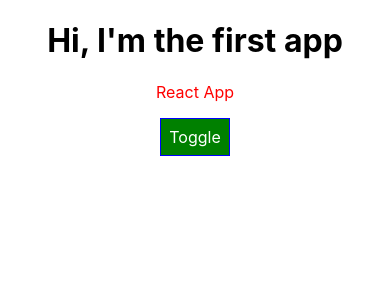
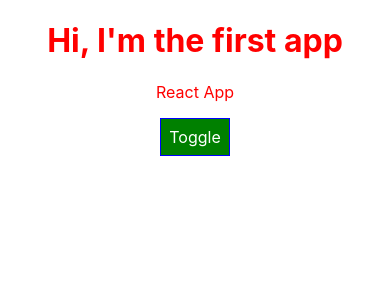
Before and after one commit to mullaned/react-init, a React (Create React App) app: page / in a window 390 px wide. Shown: the top 300 px of the page. Built offline with nearby package versions, Linux system fonts and the light colour scheme.

Commit message:
radium media queries

```diff
--- a/src/App.js
+++ b/src/App.js
@@ -1,7 +1,7 @@
 import React, {Component} from 'react';
 import './App.css';
 import Person from './Person/Person'
-import Radium from 'radium';
+import Radium, {StyleRoot} from 'radium';
 
 class App extends Component {
   state= {
@@ -89,8 +89,9 @@
     }
 
     return (
+      <StyleRoot>
         <div className="App">
-        <h1>Hi, I'm the first app</h1>
+          <h1 className={classes}>Hi, I'm the first app</h1>
           <p className={otherClasses.join(' ')}>React App</p>
           <button
             style={style}
@@ -100,6 +101,8 @@
           {persons}
 
       </div>
+      </StyleRoot>
+
     );
   }
 }
--- a/src/Person/Person.js
+++ b/src/Person/Person.js
@@ -1,9 +1,15 @@
 import React from "react";
 import './Person.css';
+import Radium from 'radium';
 
 const person = (props) => {
+  const style = {
+    '@media (min-width: 500px)': {
+      width: '450px'
+    }
+  };
   return (
-    <div className='Person'>
+    <div className='Person' style={style}>
       <p onClick={props.click}>I'm a person named {props.name}!! Who is {props.age}</p>
       <p>{props.children}</p>
       <input type="text" onChange={props.changed} value={props.name} />
@@ -11,4 +17,4 @@
   );
 };
 
-export default person;
+export default Radium(person);
```
Lines whose indentation alone changed are shown as unchanged.
